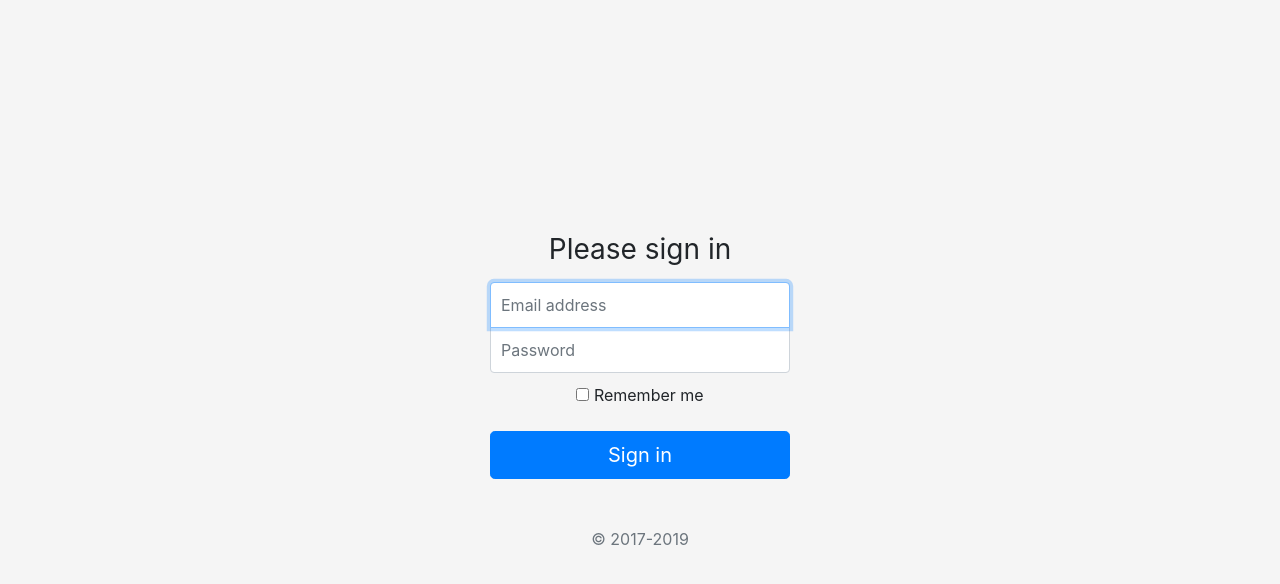
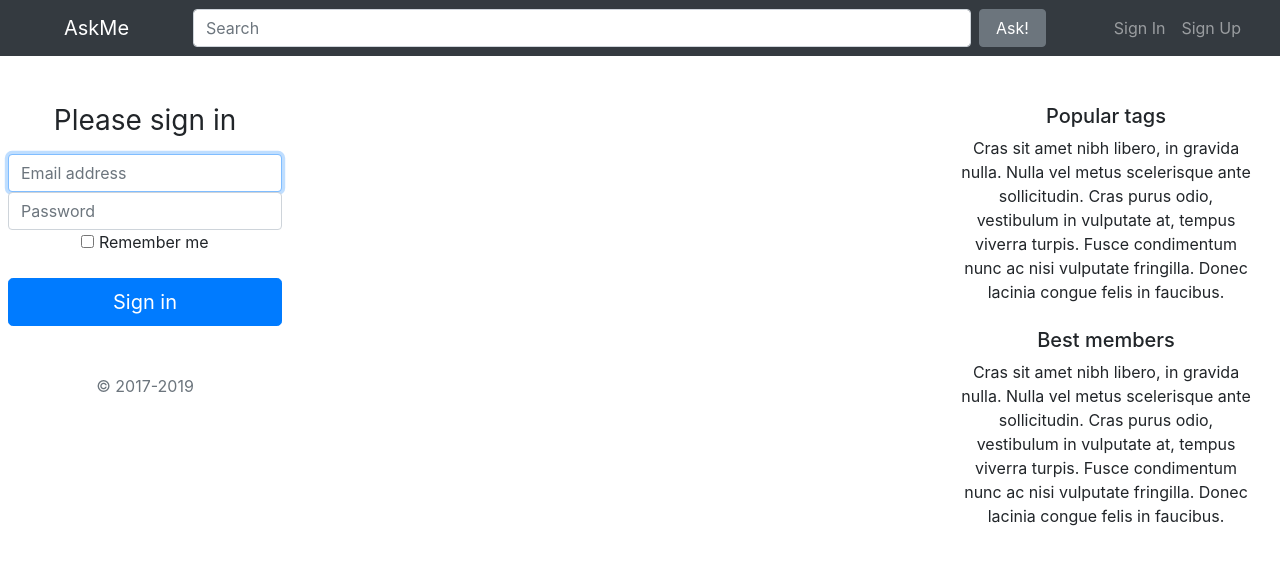
Before and after one commit to keithzetterstrom/AskMe, a Django app: page /AskMe/login/ in a window 1280 px wide. Shown: the top 584 px of the page. Run offline with Django 3.2, Linux system fonts and the light colour scheme; some libraries are stand-ins or nearby versions.

Commit message:
Удалена .idea

```diff
--- a/templates/base_unauthorised.html
+++ b/templates/base_unauthorised.html
@@ -18,7 +18,7 @@
 
          <ul class="navbar-nav col-auto ml-3">
            <li class="nav-item">
-             <a class="nav-link" href="#home">Sign In</a>
+             <a class="nav-link" href="{% url 'ask_me:login' %}">Sign In</a>
            </li>
            <li class="nav-item">
              <a class="nav-link" href="#about">Sign Up</a>
@@ -27,6 +27,12 @@
 	</nav>
 
 	<div class="d-flex justify-content-end mt-5 mr-3">
+      <div class="p-2 w-75 bd-highlight mt-5">
+	  	<div class="media">
+		  	{% block content %}
+		  	{% endblock %}
+		</div>
+      </div>
 	  <div class="p-2 w-25 bd-highlight mt-5">
 	  	<div class="media">
 		  	<div class="media-body">
--- a/templates/login.html
+++ b/templates/login.html
@@ -1,4 +1,6 @@
+{% extends 'base_unauthorised.html' %}
 {% load static %}
+
 <!doctype html>
 <html lang="en">
   <head>
@@ -36,6 +38,8 @@
     <!-- Custom styles for this template -->
     <link href="{% static '/css/signin.css' %}" rel="stylesheet">
   </head>
+
+  {% block content %}
   <body class="text-center">
     <form class="form-signin">
       <h1 class="h3 mb-3 font-weight-normal">Please sign in</h1>
@@ -52,4 +56,6 @@
       <p class="mt-5 mb-3 text-muted">&copy; 2017-2019</p>
     </form>
   </body>
+
+{% endblock %}
 </html>
```
Also changed, not shown: 1 other file. Lines whose indentation alone changed are shown as unchanged.
